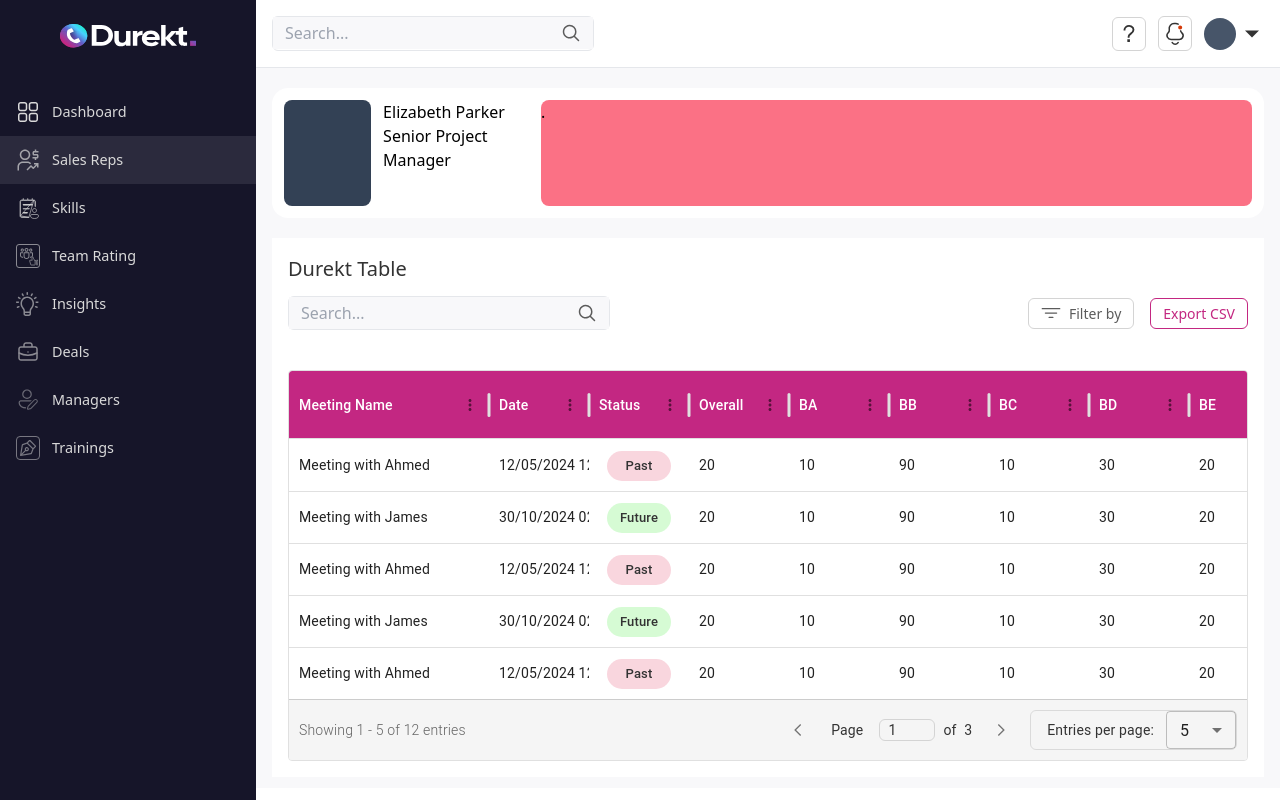
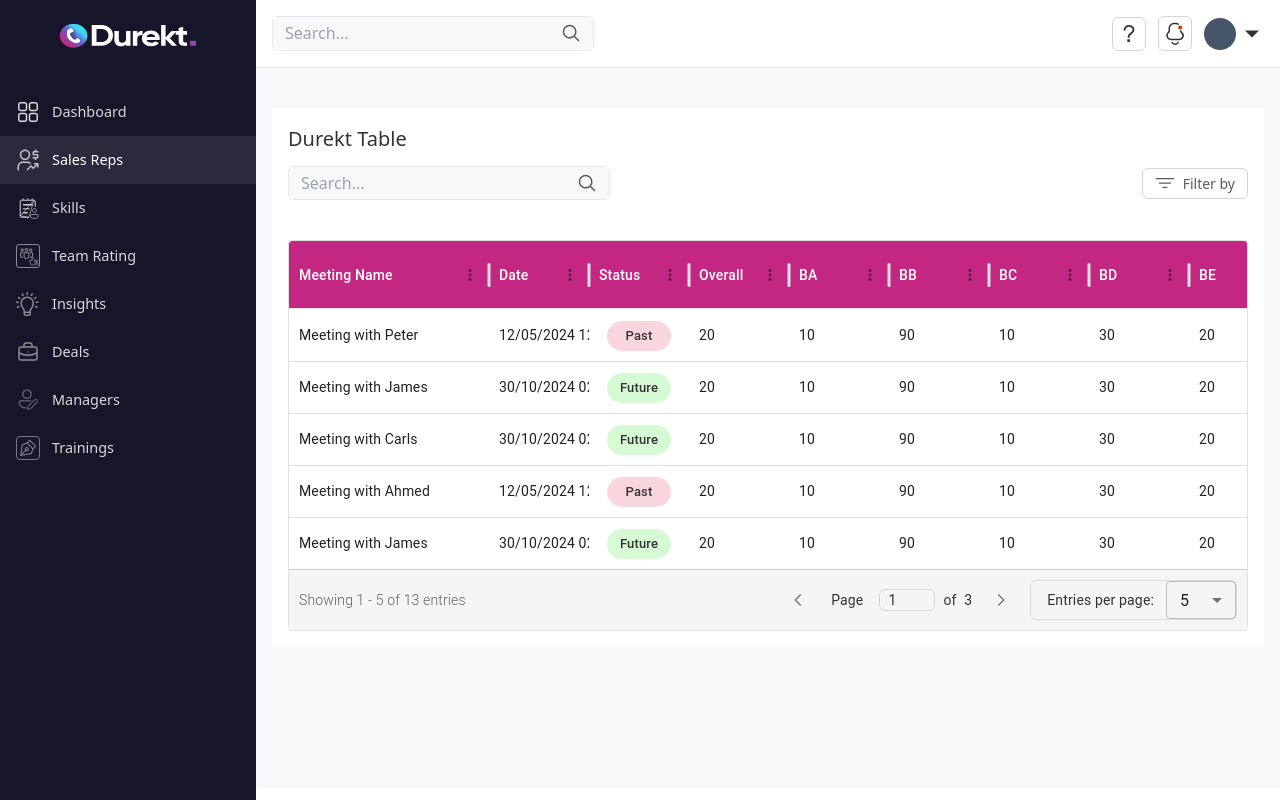
Before and after one commit to Caleb00004/Ai-powered-sales-call-analysis, a Next.js app: page /dashboard/sales-rep in a window 1280 px wide. Built offline with nearby package versions, Linux system fonts and the light colour scheme.

Commit message:
update: worked more on salesrep-manager component & moved table grid to a component & minor fix in sideNav and Table Footer

```diff
--- a/src/components/dashboard/manager/salesrep-manager.tsx
+++ b/src/components/dashboard/manager/salesrep-manager.tsx
@@ -1,23 +1,31 @@
-import React, { ChangeEvent, useState } from 'react';
-import Search from "@/components/secondary/Search"
+import React, { ChangeEvent, useCallback, useMemo, Suspense, useState } from 'react';
 import { callData } from "@/testData"
-import { DataGrid, useGridApiRef, GridColDef } from '@mui/x-data-grid';
+import { GridColDef, GridEventListener } from '@mui/x-data-grid';
 import { Box } from '@mui/material';
-import { GridFilterInputValue, getGridNumericOperators } from '@mui/x-data-grid';
-import CustomGridFooter from '@/components/secondary/TableFooter';
-import FilterIcon from "../../../../public/svgs/filter-icon.svg"
+import { getGridNumericOperators } from '@mui/x-data-grid';
+import { callDataType } from '@/testData';
+import MoreIcon from "../../../../public/svgs/more-icon.svg"
+import BookmarkIcon from "../../../../public/svgs/bookmark-icon.svg"
+import Button from '@/components/primary/Button';
 
+const LazyTable = React.lazy(() => import("@/components/secondary/Table"))
 
 const SalesRepManager = () => {
     const [searchInput, setSearchInput] = useState("")
+    const [section, setSection] = useState<"table" | "details">("table")
+    const [selectedSalesRep, setSelectedSalesRep] = useState({} as callDataType)
+    const [displayDropDown, setDisplayDropDown] = useState(false)
     const rows = callData
-    const filteredRows = rows.filter(row =>
+
+    const filteredRows = useMemo(() => {
+        return rows.filter(row =>
             row.meetingName.toLowerCase().includes(searchInput.toLowerCase())
         );
+    }, [rows, searchInput]);
 
-    const handleSearchChange = (event: ChangeEvent<HTMLInputElement>) => {
+    const handleSearchChange = useCallback((event: ChangeEvent<HTMLInputElement>) => {
         setSearchInput(event.target.value);
-    };
+    },[]);
     // HOW TO DEFINE CUSTOM FILTER OPERTORS
     // const customGreaterThanOperator = {
     //     label: 'Greater than',
@@ -49,7 +57,8 @@ const SalesRepManager = () => {
         // customLessThanOperator,
     ];
 
-    const columns: GridColDef[] = [
+    const columns: GridColDef[] = useMemo(() => {
+        return [
             {field: "meetingName", headerName: "Meeting Name", width: 200, headerClassName: "bg-[#C32782]"},
             {field: "Date", headerName: "Date", headerClassName: "bg-[#C32782]", cellClassName: "date-column--cell",},
             {field: "status", headerName: "Status", headerClassName: "bg-[#C32782]",
@@ -80,88 +89,116 @@ const SalesRepManager = () => {
             {field: "BG", filterOperators: customNumericOperators, headerName: "BG", headerClassName: "bg-[#C32782]"},
             {field: "MC", filterOperators: customNumericOperators, headerName: "MC", headerClassName: "bg-[#C32782]"},
         ];
+    }, [])
 
-    const apiRef = useGridApiRef();
+    const handleSelectSalesRep = useCallback((data: {id: string, row: {}}) => {
+        const rowData = data.row as callDataType
+        setSelectedSalesRep(rowData)
+    },[])
 
-    function handleExport() {
-        apiRef.current.exportDataAsCsv();
-    }
-
-    function handleFilter() {
-        apiRef.current.showFilterPanel()
-
+    const handleDropDown = () => {
+        setDisplayDropDown(prev => !prev)
     }
 
     return (
         <div className="flex flex-col gap-[20px] w-full">
-            <div className="bg-white h-[130px] rounded-2xl flex gap-2 p-3">
-                <div className='flex gap-3 flex-[0.7]'>
-                    <div className='bg-slate-700 w-[35%] h-full rounded-lg'>
+            <p onClick={() => setSection("table")} className={`${section === "details" ? "scale-[1] pointer-events-auto mb-5" : "scale-[0] pointer-events-none"} cursor-pointer h-0 transition-all w-[45px] text-[#333333] text-[18px]`}>Back</p>
+            {selectedSalesRep.meetingName &&
+                <div className="bg-white mdx2:h-[150px] rounded-2xl flex flex-col mdx2:flex-row gap-2 p-3">
+                    <div className='flex gap-3 flex-[0.8]'>
+                        <div className='bg-slate-700 w-[130px] h-[120px] mdx2:h-full rounded-lg'>
 
                         </div>
                         <div>
-                        <p>Elizabeth Parker</p>
-                        <p>Senior Project</p>
-                        <p>Manager</p>
+                            <p className='text-[20px] text-[#333333] font-[500] leading-6'>{selectedSalesRep.meetingName}</p>
+                            <p className='text-[#828282] text-[14px]'>Senior Project</p>
+                            <p className='text-[#828282] text-[14px]'>Manager</p>
                         </div>
-                </div>
-                <div className='bg-rose-400 rounded-lg h-full flex-[2]'>
-                    <p>.</p>
-                </div>
-            </div>
-            <div className="bg-white p-4 ">
-                <h1 className="pb-3 text-[#333333] text-[20px] font-[500]">Durekt Table</h1>
-                <div className="flex justify-between">
-                    <Search
-                        className="w-[14em]"
-                        value={searchInput}
-                        onChange={handleSearchChange}
-                    />
-                    <div className="flex gap-4 items-center">
-                        <div onClick={handleFilter} className="cursor-pointer border hover:bg-[#5B5B5B] hover:text-white active:scale-[0.95] transition-all border-[#D4D4D4] flex items-center text-[14px] gap-2 rounded-md text-[#5B5B5B] px-3 py-1">
-                            <FilterIcon className="h-5 w-5" />
-                            <p>Filter by</p>
-                        </div>
-                        <div onClick={handleExport} className=" cursor-pointer border-[0.1px] hover:bg-[#C32781] hover:text-white active:scale-[0.95] transition-all rounded-md border-[#C32781] px-3 py-1 text-[14px] text-[#C32781] font-[500]">
-                            Export CSV
+                        <div className='flex mdx2:hidden ml-auto flex-[0.1] justify-between relative  '>
+                            <BookmarkIcon />
+                            <div onClick={handleDropDown}><MoreIcon className=" rotate-[90deg] translate-y-2 scale-[0.7]" /></div>
+                            <div style={{transformOrigin: "right top"}} className={` ${displayDropDown ? "scale-1 pointer-events-auto" : " scale-0 pointer-events-none"} bg-white transition-all absolute top-7 border w-[150px] -left-24 text-[13px] flex flex-col text-[#333333]`}>
+                                <p onClick={() => (setSection("details"), handleDropDown())} className='hover:bg-slate-200 cursor-pointer px-2 py-1'>View User details</p>
+                                <p className='hover:bg-slate-200 cursor-pointer px-2 py-1'>Schedule Training</p>
+                                <p className='hover:bg-slate-200 cursor-pointer px-2 py-1'>Message User</p>
                             </div>
                         </div>
                     </div>
-
-                <div className="overflow-hidden flex-1">
-                    <Box
-                        m="40px 0 0 0"
-                        sx={{
-                            "& .MuiDataGrid-columnHeaders": {
-                                backgroundColor: "red",
-                                color: "white",
-                                borderBottom: "none",
-                            },
-                            "& .date-column--cell": {
-                                whiteSpace: "normal", // Allows text to wrap
-                                wordWrap: "break-word", // Breaks long words onto the next line
-                                lineHeight: "1.2", // Adjust line height for better readability
-                                display: "flex",
-                                alignItems: "center",
-                            }
-                        }}
-                    >
-                        <DataGrid
-                            apiRef={apiRef}
-                            slots={{footer: CustomGridFooter}}
-                            initialState={{
-                                pagination: {
-                                    paginationModel: { pageSize: 5 }, // Set the number of rows per page to 5
-                                },
-                            }}
-                            columnHeaderHeight={68}
-                            pageSizeOptions={([5, 10, 20])}
-                            rows={filteredRows}
-                            columns={columns}
-                        />
-                    </Box>
+                    <div className='rounded-lg h-full flex-[2] flex'>
+                        <div className='flex flex-1 h-full bg-rose-600'>JJ</div>
+                        <div className='flex flex-1 bg-purple-600'>LL</div>
+                        <div className='hidden mdx2:flex flex-[0.1] justify-between relative '>
+                            <BookmarkIcon className="scale-[0.8]" />
+                            <div onClick={handleDropDown}><MoreIcon className=" rotate-[90deg] translate-y-2 scale-[0.7]" /></div>
+                            <div style={{transformOrigin: "right top"}} className={` ${displayDropDown ? "scale-1 pointer-events-auto" : " scale-0 pointer-events-none"} bg-white transition-all absolute top-7 border w-[150px] -left-24 text-[13px] flex flex-col text-[#333333]`}>
+                                <p onClick={() => (setSection("details"), handleDropDown())} className='hover:bg-slate-200 cursor-pointer px-2 py-1'>View User details</p>
+                                <p className='hover:bg-slate-200 cursor-pointer px-2 py-1'>Schedule Training</p>
+                                <p className='hover:bg-slate-200 cursor-pointer px-2 py-1'>Message User</p>
                             </div>
                         </div>
+                    </div>
+                </div>
+            }
+
+            {section === "table" &&
+                <Suspense fallback={<div>Loading Table...</div>}>
+                    <LazyTable
+                        searchInput={searchInput}
+                        handleSearchChange={handleSearchChange}
+                        filteredRows={filteredRows}
+                        columns={columns}
+                        handleSelectCell={handleSelectSalesRep as GridEventListener<"cellClick">}
+                    />
+                </Suspense>
+            }
+            {
+                section === "details" &&
+                <div className='py-5'>
+                    <div className='flex w-[20em] gap-4 ml-auto'>
+                        <Button className='text-[13px] py-1'>Message Elizabeth</Button>
+                        <Button className='text-[13px] py-1 bg-transparent border border-[#A4A4A4]' ><p className='text-[#333333]'>Schedule Training</p></Button>
+                    </div>
+                    <div className='flex gap-5 mt-5'>
+                        <div className='flex-1 bg-white p-3 pb-10 px-3 rounded-lg'>
+                            <h1 className='text-[#333333] text-[20px] font-[600] pb-2'>Area of concern</h1>
+                        </div>
+                        <div className='flex-1 bg-white pt-3 pb-10 px-3 rounded-lg'>
+                            <h1 className='text-[#333333] text-[20px] font-[600] pb-2'>Dureket Report</h1>
+                            <p className='text-[#4A4A4A] text-[13.5px] font-[400]'>Lorem ipsum dolor sit amet consectetur. Arcu ut aliquam neque orci sapien nisl. Ligula rhoncus at nisl scelerisque eget enim ut.
+                                At vulputate metus pulvinar leo lorem nec morbi dolor. Tempus fusce vel duis dictum nibh a sed adipiscing in. In egestas aliquam
+                                id egestas morbi cras vivamus. Ac sed vehicula sem sed dui massa. Netus tincidunt odio ultricies viverra sed porttitor vulputate dui.
+                                egestas morbi cras vivamus. Ac sed vehicula sem sed dui. In egestas aliquam id egestas morbi cras vivamusmassa.egestas morbi cras vivamus.
+                                Ac sed vehicula sem sed dui massa. id egestas morbi cras vivamus. Ac sed vehicula sem sed massa. id egestas morbi cras vivamus. Ac sed vehicula sem
+                                sed dui massa. id egestas morbi cras vivamus. Ac sed vehicula sem sed dui massa. In egestas aliquam id egestas morbi cras vivamus</p>
+                        </div>
+                    </div>
+                    <div className='flex gap-5 mt-5'>
+                        <div className='flex-1 flex flex-col bg-white p-3 pb-10 px-3 rounded-lg'>
+                            <h1 className='text-[#333333] text-[20px] font-[600] pb-4'>Assigned Deals</h1>
+                            <div className='flex flex-col gap-4'>
+                                <p className=' text-[13px] underline text-[#333333] font-[600]'>Sample deal name</p>
+                                <p className=' text-[13px] underline text-[#333333] font-[600]'>Sample deal name</p>
+                                <p className=' text-[13px] underline text-[#333333] font-[600]'>Sample deal name</p>
+                            </div>
+                        </div>
+                        <div className='flex-1 bg-white pt-3 pb-10 px-3 rounded-lg'>
+                            <div className='flex justify-between pb-4'>
+                                <h1 className='text-[#333333] text-[20px] font-[600] '>Scheduled Training</h1>
+                                <div className='border border-[#A4A4A4] w-[30%] rounded-lg pl-3 flex items-center text-[14px] text-[#333333]'>
+                                    <p>All</p>
+                                </div>
+                            </div>
+                            <div className='flex flex-col gap-2'>
+                                <div>Hello</div>
+                                <div>Hello</div>
+                                <div>Hello</div>
+                                <div>Hello</div>
+                                <div>Hello</div>
+                            </div>
+                        </div>
+                    </div>
+                </div>
+            }
         </div>
     )
 }
--- a/src/components/secondary/SideNav.tsx
+++ b/src/components/secondary/SideNav.tsx
@@ -22,35 +22,35 @@ const SideNav = () => {
                 <Logo2 />
             </div>
             <div className="flex flex-col text-[#D9D9D9] text-[0.9em] mt-10">
-                <Link href={"/dashboard"} className={`flex items-center gap-3 hover:bg-[#2B2A3D] py-3 px-4 hover:text-white ${routeName === "" && "bg-[#2B2A3D]"}`}>
+                <Link href={"/dashboard"} className={`flex items-center gap-3 hover:bg-[#2B2A3D] py-3 px-4 hover:text-white ${routeName === "" && "bg-[#2B2A3D] text-white"}`}>
                     <DashboardIcon />
                     <p>Dashboard</p>
                 </Link>
-                <Link href={"/dashboard/sales-rep"} className={`flex items-center gap-3 hover:bg-[#2B2A3D] py-3 px-4 hover:text-white ${routeName === "sales-rep" && "bg-[#2B2A3D]"}`}>
+                <Link href={"/dashboard/sales-rep"} className={`flex items-center gap-3 hover:bg-[#2B2A3D] py-3 px-4 hover:text-white ${routeName === "sales-rep" && "bg-[#2B2A3D] text-white"}`}>
                     <SalesRepIcon />
                     <p>Sales Reps</p>
                 </Link>
-                <Link href={"/dashboard/skills"} className={`flex items-center gap-3 hover:bg-[#2B2A3D] py-3 px-4 hover:text-white ${routeName === "skills" && "bg-[#2B2A3D]"}`}>
+                <Link href={"/dashboard/skills"} className={`flex items-center gap-3 hover:bg-[#2B2A3D] py-3 px-4 hover:text-white ${routeName === "skills" && "bg-[#2B2A3D] text-white"}`}>
                     <SkillsIcon />
                     <p>Skills</p>
                 </Link>
-                <Link href={"/dashboard/team-rating"} className={`flex items-center gap-3 hover:bg-[#2B2A3D] py-3 px-4 hover:text-white ${routeName === "team-rating" && "bg-[#2B2A3D]"}`}>
+                <Link href={"/dashboard/team-rating"} className={`flex items-center gap-3 hover:bg-[#2B2A3D] py-3 px-4 hover:text-white ${routeName === "team-rating" && "bg-[#2B2A3D] text-white"}`}>
                     <TeamIcon />
                     <p>Team Rating</p>
                 </Link>
-                <Link href={"/dashboard/insights"} className={`flex items-center gap-3 hover:bg-[#2B2A3D] py-3 px-4 hover:text-white ${routeName === "insights" && "bg-[#2B2A3D]"}`}>
+                <Link href={"/dashboard/insights"} className={`flex items-center gap-3 hover:bg-[#2B2A3D] py-3 px-4 hover:text-white ${routeName === "insights" && "bg-[#2B2A3D] text-white"}`}>
                     <InsightsIcon />
                     <p>Insights</p>
                 </Link>
-                <Link href={"/dashboard/deals"} className={`flex items-center gap-3 hover:bg-[#2B2A3D] py-3 px-4 hover:text-white ${routeName === "deals" && "bg-[#2B2A3D]"}`}>
+                <Link href={"/dashboard/deals"} className={`flex items-center gap-3 hover:bg-[#2B2A3D] py-3 px-4 hover:text-white ${routeName === "deals" && "bg-[#2B2A3D] text-white"}`}>
                     <DealsIcon />
                     <p>Deals</p>
                 </Link>
-                <Link href={"/dashboard/managers"} className={`flex items-center gap-3 hover:bg-[#2B2A3D] py-3 px-4 hover:text-white ${routeName === "managers" && "bg-[#2B2A3D]"}`}>
+                <Link href={"/dashboard/managers"} className={`flex items-center gap-3 hover:bg-[#2B2A3D] py-3 px-4 hover:text-white ${routeName === "managers" && "bg-[#2B2A3D] text-white"}`}>
                     <ManagerIcon />
                     <p>Managers</p>
                 </Link>
-                <Link href={"/dashboard/trainings"} className={`flex items-center gap-3 hover:bg-[#2B2A3D] py-3 px-4 hover:text-white ${routeName === "trainings" && "bg-[#2B2A3D]"}`}>
+                <Link href={"/dashboard/trainings"} className={`flex items-center gap-3 hover:bg-[#2B2A3D] py-3 px-4 hover:text-white ${routeName === "trainings" && "bg-[#2B2A3D] text-white"}`}>
                     <TrainingIcon />
                     <p>Trainings</p>
                 </Link>
--- /dev/null
+++ b/src/components/secondary/Table.tsx
@@ -0,0 +1,89 @@
+import React, { useEffect } from "react";
+import { GridColDef, GridEventListener, useGridApiRef } from "@mui/x-data-grid";
+import Search from "./Search";
+import FilterIcon from "../../../public/svgs/filter-icon.svg"
+import { Box } from '@mui/material';
+import { DataGrid } from "@mui/x-data-grid";
+import CustomGridFooter from "./TableFooter";
+import { ChangeEvent, FC } from "react";
+
+interface props {
+    searchInput: string;
+    handleSearchChange: (event: ChangeEvent<HTMLInputElement>) => void;
+    filteredRows: {}[];
+    columns: GridColDef[];
+    csv?: boolean;
+    handleSelectCell: GridEventListener<"cellClick">
+}
+
+const Table:FC<props> = React.memo(({searchInput, handleSearchChange, filteredRows, columns, csv, handleSelectCell }) => {
+    const apiRef = useGridApiRef();
+
+    function handleExport() {
+        apiRef.current.exportDataAsCsv();
+    }
+
+    function handleFilter() {
+        apiRef.current.showFilterPanel()
+
+    }
+
+    return (
+        <div className="bg-white p-4 ">
+            <h1 className="pb-3 text-[#333333] text-[20px] font-[500]">Durekt Table</h1>
+            <div className="flex justify-between">
+                <Search
+                    className="w-[14em]"
+                    value={searchInput}
+                    onChange={handleSearchChange}
+                />
+                <div className="flex gap-4 items-center">
+                    <div onClick={handleFilter} className="cursor-pointer border hover:bg-[#5B5B5B] hover:text-white active:scale-[0.95] transition-all border-[#D4D4D4] flex items-center text-[14px] gap-2 rounded-md text-[#5B5B5B] px-3 py-1">
+                        <FilterIcon className="h-5 w-5" />
+                        <p>Filter by</p>
+                    </div>
+                    {csv && <div onClick={handleExport} className=" cursor-pointer border-[0.1px] hover:bg-[#C32781] hover:text-white active:scale-[0.95] transition-all rounded-md border-[#C32781] px-3 py-1 text-[14px] text-[#C32781] font-[500]">
+                        Export CSV
+                    </div>}
+                </div>
+            </div>
+
+            <div className="overflow-hidden flex-1">
+                <Box
+                    m="40px 0 0 0"
+                    sx={{
+                        "& .MuiDataGrid-columnHeaders": {
+                            backgroundColor: "red",
+                            color: "white",
+                            borderBottom: "none",
+                        },
+                        "& .date-column--cell": {
+                            whiteSpace: "normal", // Allows text to wrap
+                            wordWrap: "break-word", // Breaks long words onto the next line
+                            lineHeight: "1.2", // Adjust line height for better readability
+                            display: "flex",
+                            alignItems: "center",
+                        }
+                    }}
+                >
+                    <DataGrid
+                        apiRef={apiRef}
+                        slots={{footer: CustomGridFooter}}
+                        initialState={{
+                            pagination: {
+                                paginationModel: { pageSize: 5 }, // Set the number of rows per page to 5
+                            },
+                        }}
+                        columnHeaderHeight={68}
+                        pageSizeOptions={([5, 10, 20])}
+                        rows={filteredRows}
+                        columns={columns}
+                        onCellClick={handleSelectCell}
+                    />
+                </Box>
+            </div>
+        </div>
+    )
+});
+
+export default Table
--- a/src/components/secondary/TableFooter.tsx
+++ b/src/components/secondary/TableFooter.tsx
@@ -35,10 +35,9 @@ const CustomGridFooter = () => {
 
     return (
         <Box
+            className="flex flex-col items-start mdx2:flex-row mdx2:items-center gap-3 mdx2:gap-0"
             sx={{
-                display: 'flex',
                 justifyContent: 'space-between',
-                alignItems: 'center',
                 padding: '10px',
                 backgroundColor: '#f5f5f5',
                 borderTop: '1px solid #ccc',
--- a/src/testData/index.ts
+++ b/src/testData/index.ts
@@ -1,8 +1,8 @@
-export const callData =
+export const callData:callDataType[] =
 [
     {
         id: 0,
-        meetingName: "Meeting with Ahmed",
+        meetingName: "Meeting with Peter",
         Date: "12/05/2024 12:03PM",
         status: "Past",
         overall: 20,
@@ -18,6 +18,21 @@ export const callData =
     {
         id: 1,
         meetingName: "Meeting with James",
+        Date: "30/10/2024 02:03PM",
+        status: "Future",
+        overall: 20,
+        BA: 10,
+        BB: 90,
+        BC: 10,
+        BD: 30,
+        BE: 20,
+        BF: 25,
+        BG: 10,
+        MC: 20,
+    },
+    {
+        id: 2,
+        meetingName: "Meeting with Carls",
         Date: "30/10/2024 02:03PM",
         status: "Future",
         overall: 20,
@@ -181,3 +196,19 @@ export const callData =
         MC: 20,
     },
 ]
+
+export type callDataType = {
+    id: number;
+    meetingName: string;
+    Date: string;
+    status: string;
+    overall: number;
+    BA: number;
+    BB: number;
+    BC: number;
+    BD: number;
+    BE: number;
+    BF: number;
+    BG: number;
+    MC: number;
+}
```
Also changed, not shown: public/svgs/bookmark-icon.svg (added). Lines whose indentation alone changed are shown as unchanged.
